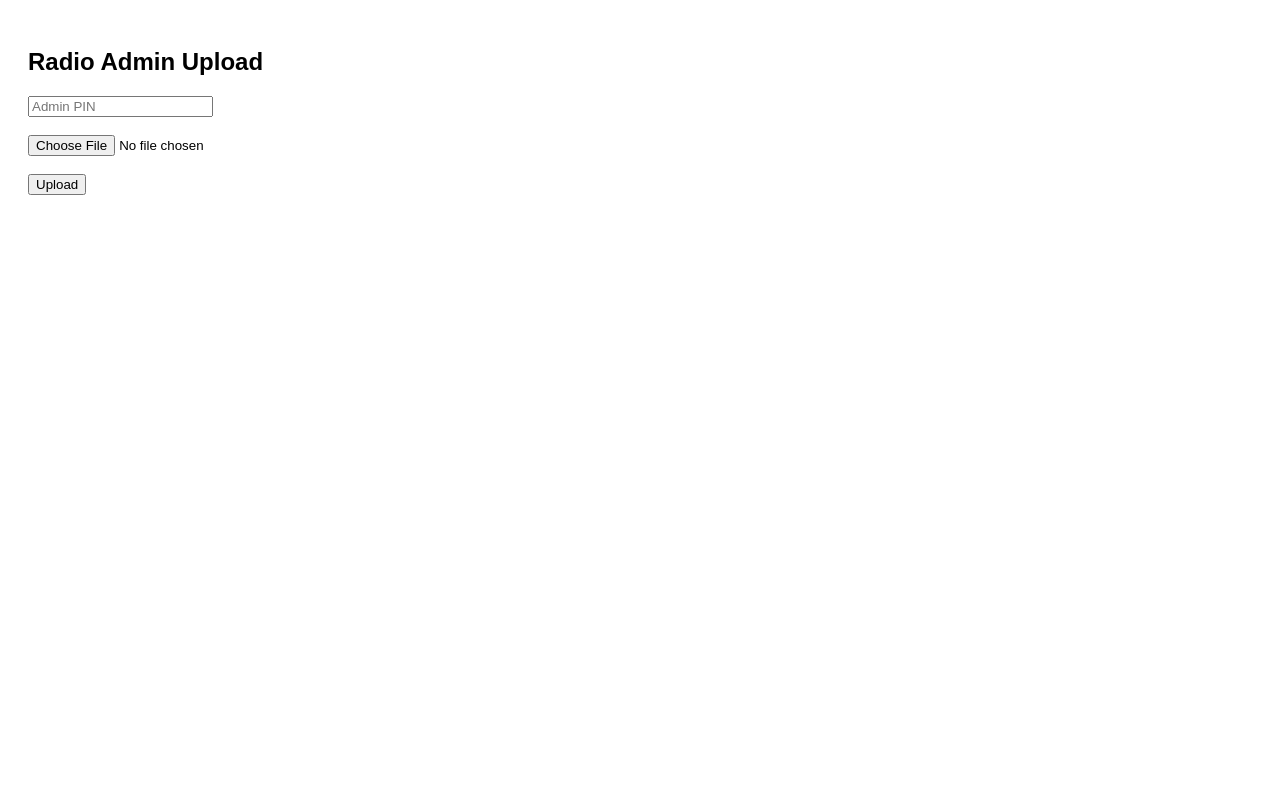
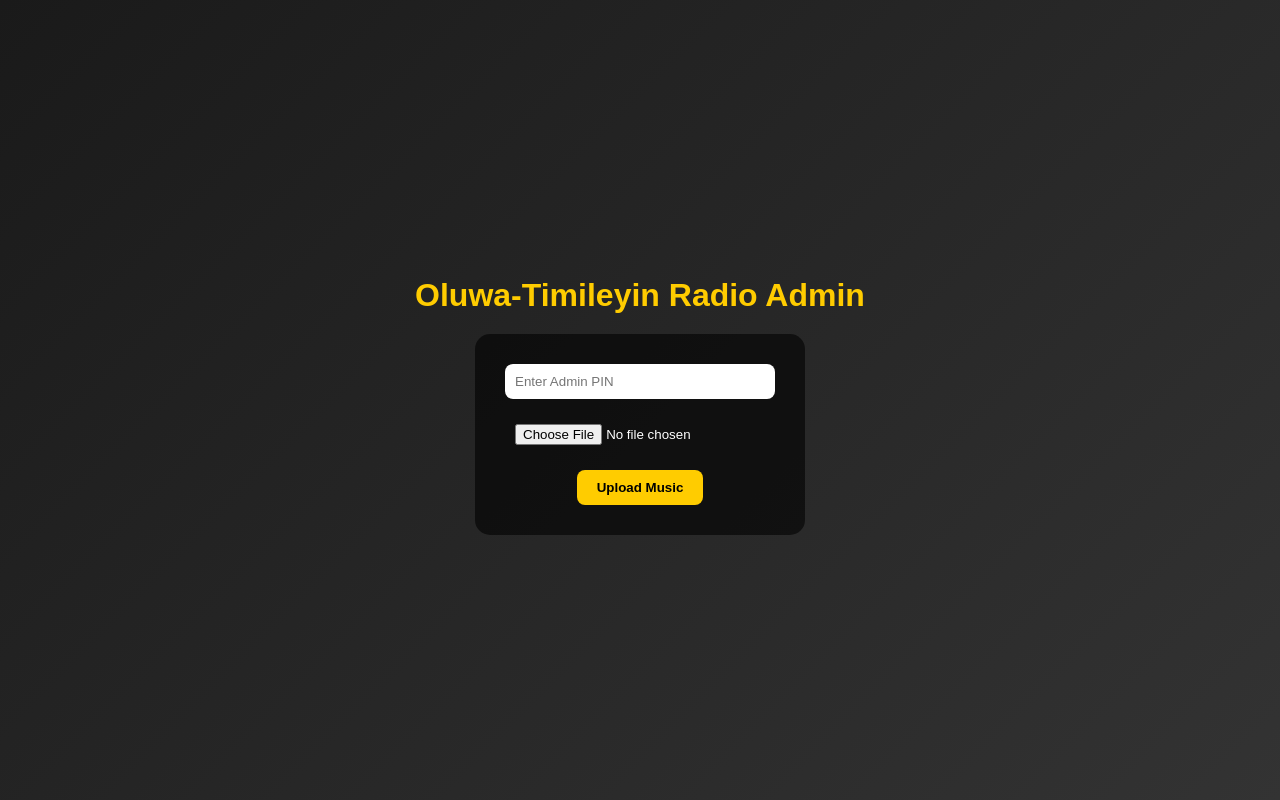
Before and after one commit to onlineradio200-rgb/oluwa-timileyin-radio-backend-, a website: page admin.html in a window 1280 px wide. Drawn offline with Linux system fonts and the light colour scheme.

Commit message:
Update admin.html
Save

```diff
--- a/admin.html
+++ b/admin.html
@@ -1,38 +1,96 @@
 <!DOCTYPE html>
-<html>
+<html lang="en">
 <head>
   <meta charset="UTF-8">
+  <meta name="viewport" content="width=device-width, initial-scale=1.0">
   <title>Oluwa-Timileyin Radio Admin</title>
+  <style>
+    body {
+      font-family: Arial, sans-serif;
+      background: linear-gradient(135deg, #1a1a1a, #333333);
+      color: #fff;
+      display: flex;
+      flex-direction: column;
+      align-items: center;
+      justify-content: center;
+      height: 100vh;
+      margin: 0;
+    }
+
+    h1 {
+      margin-bottom: 20px;
+      color: #ffcc00;
+    }
+
+    form {
+      display: flex;
+      flex-direction: column;
+      align-items: center;
+      gap: 15px;
+      background: rgba(0,0,0,0.6);
+      padding: 30px;
+      border-radius: 15px;
+    }
+
+    input[type="file"], input[type="password"] {
+      padding: 10px;
+      border-radius: 8px;
+      border: none;
+      width: 250px;
+    }
+
+    button {
+      padding: 10px 20px;
+      border-radius: 8px;
+      border: none;
+      background: #ffcc00;
+      color: #000;
+      font-weight: bold;
+      cursor: pointer;
+      transition: 0.3s;
+    }
+
+    button:hover {
+      background: #ffaa00;
+    }
+
+    #message {
+      margin-top: 10px;
+      color: #00ff99;
+    }
+  </style>
 </head>
-<body style="font-family:sans-serif; padding:20px;">
-  <h2>Radio Admin Upload</h2>
+<body>
+  <h1>Oluwa-Timileyin Radio Admin</h1>
+  <form id="uploadForm">
+    <input type="password" name="pin" placeholder="Enter Admin PIN" required>
+    <input type="file" name="music" accept="audio/*" required>
+    <button type="submit">Upload Music</button>
+  </form>
+  <div id="message"></div>
 
-  <input type="password" id="pin" placeholder="Admin PIN"><br><br>
+  <script>
+    const form = document.getElementById('uploadForm');
+    const message = document.getElementById('message');
 
-  <input type="file" id="music" accept="audio/*"><br><br>
+    form.addEventListener('submit', async (e) => {
+      e.preventDefault();
+      message.textContent = "Uploading...";
 
-  <button onclick="upload()">Upload</button>
+      const formData = new FormData(form);
 
-  <p id="msg"></p>
+      try {
+        const response = await fetch('/admin/upload', {
+          method: 'POST',
+          body: formData
+        });
 
-<script>
-function upload() {
-  const pin = document.getElementById("pin").value;
-  const file = document.getElementById("music").files[0];
-  if (!file) return alert("Select a file");
-
-  const form = new FormData();
-  form.append("music", file);
-  form.append("pin", pin);
-
-  fetch("/admin/upload", {
-    method: "POST",
-    body: form
-  })
-  .then(r => r.text())
-  .then(t => document.getElementById("msg").innerText = t)
-  .catch(e => alert("Upload failed"));
-}
-</script>
+        const text = await response.text();
+        message.textContent = text;
+      } catch (error) {
+        message.textContent = "Error uploading file";
+      }
+    });
+  </script>
 </body>
-</html>
+  </html>
```
